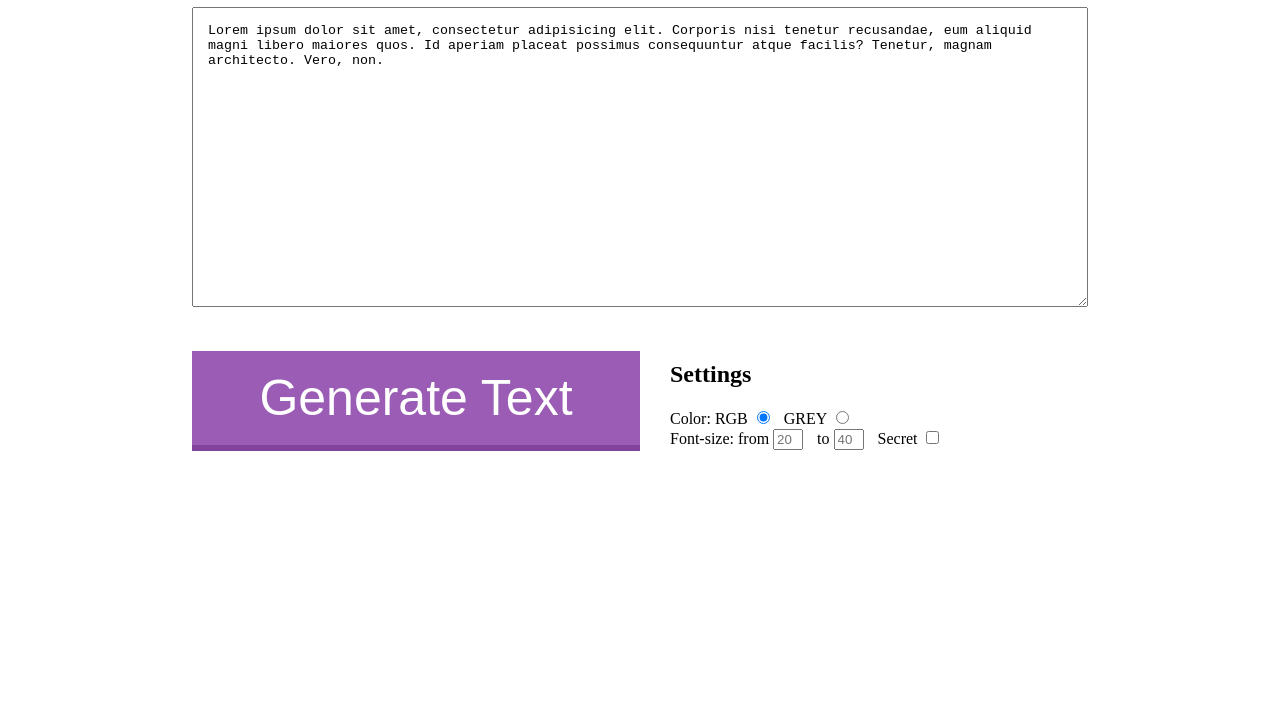
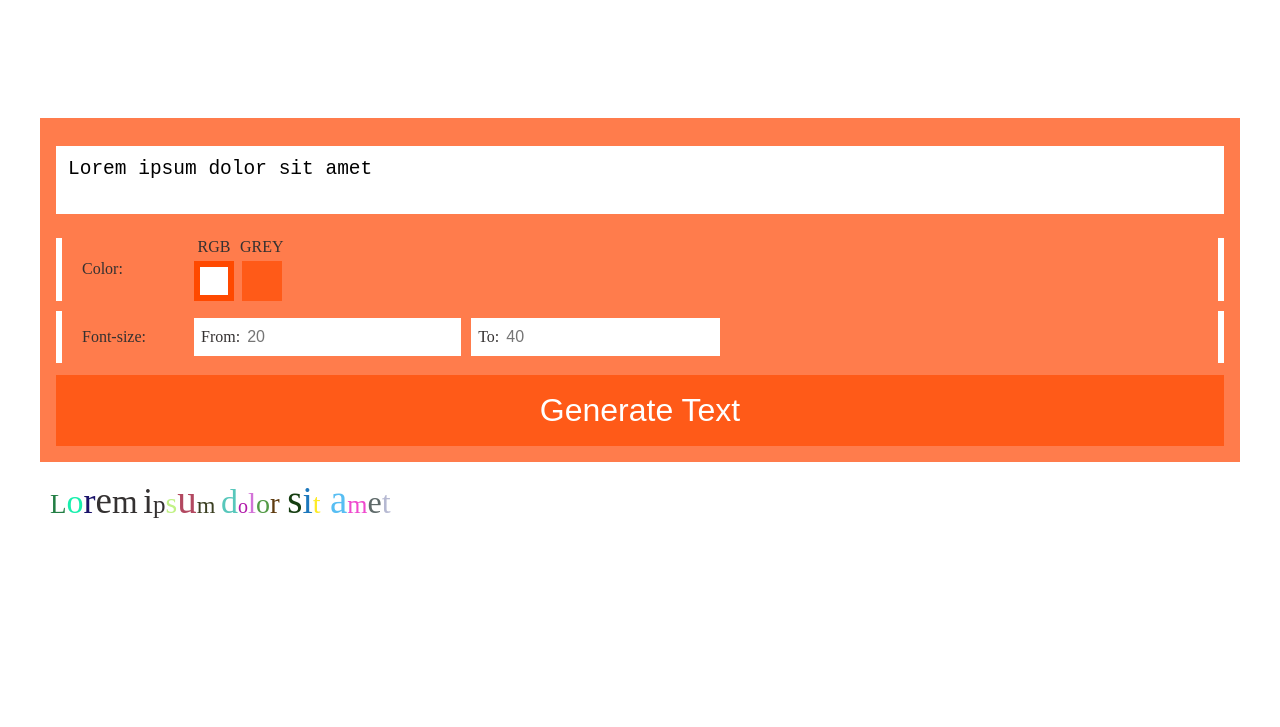
Before and after one commit to dummefil/Maniac-font, a plain HTML site: page index.html in a window 1280 px wide. Shown: the part 73-800 px from the top of the page. Drawn offline with Linux system fonts and the light colour scheme; a web font is replaced by a local one.

Commit message:
big update

```diff
--- a/index.html
+++ b/index.html
@@ -1,33 +1,49 @@
 <!DOCTYPE html>
 <html lang="en">
 <head>
-    <meta charset="UTF-8">
-    <title>Maniac font</title>
-    <link rel="stylesheet" href="style.css" type="text/css">
+  <meta charset="UTF-8">
+  <meta name="viewport"
+        content="width=device-width, user-scalable=no, initial-scale=1.0, maximum-scale=1.0, minimum-scale=1.0">
+  <meta http-equiv="X-UA-Compatible" content="ie=edge">
+  <title>Maniac font</title>
+  <link rel="stylesheet" href="style.css" type="text/css">
 </head>
 <body>
-<h1>Maniac font</h1>
-<textarea id="text">Lorem ipsum dolor sit amet, consectetur adipisicing elit. Corporis nisi tenetur recusandae, eum aliquid magni libero maiores quos. Id aperiam placeat possimus consequuntur atque facilis? Tenetur, magnam architecto. Vero, non.</textarea>
-<div id="input-block">
-    <button id="generate">Generate Text</button>
-    <div id="settings">
-        <h2>Settings</h2>
-        <span>Color:</span>
-        <label for="RGB">RGB</label>
-        <input type="radio" name="color" id="RGB" value="RGB" checked>
-        <label for="GREY">GREY</label>
-        <input type="radio" name="color" id="GREY" value="GREY">
-        <br>
-        <span>Font-size:</span>
-        <label for="fontSizeMin">from</label>
-        <input type="text" id="fontSizeMin" placeholder="20">
-        <label for="fontSizeMax">to</label>
-        <input type="text" id="fontSizeMax" placeholder="40">
-        <label for="roar">Secret</label>
-        <input type="checkbox" id="roar">
+<div class="container">
+  <textarea class="text-area" id="text">Lorem ipsum dolor sit amet</textarea>
+  <div id="settings" class="settings-block">
+    <div class="input-group custom-radio-group">
+      <span class="input-group-label">Color:</span>
+      <div class="input-wrapper-column">
+        <label for="RGB" class="input-label">RGB</label>
+        <div class="custom-radio custom-radio-active"
+             id="RGB"
+             value="RGB"
+             name="color"
+             checked></div>
+      </div>
+      <div class="input-wrapper-column">
+        <label for="RGB" class="input-label">GREY</label>
+        <div class="custom-radio" id="GREY" value="GREY" name="color"></div>
+      </div>
     </div>
+    <div class="input-group">
+      <span class="input-group-label">Font-size:</span>
+      <div class="input-wrappers">
+        <div class="input-wrapper">
+          <label class="input-label" for="fontSizeMin">From:</label>
+          <input class="font-input" type="number" id="fontSizeMin" placeholder="20">
+        </div>
+        <div class="input-wrapper">
+          <label class="input-label" for="fontSizeMax">To:</label>
+          <input class="font-input" type="number" id="fontSizeMax" placeholder="40">
+        </div>
+      </div>
+    </div>
+  </div>
+  <button id="generate-button" class="generate-button">Generate Text</button>
 </div>
 <div id="content"></div>
 </body>
-<script src="javascript.js"></script>
+<script src="script.js"></script>
 </html>
--- /dev/null
+++ b/script.js
@@ -0,0 +1,109 @@
+document.addEventListener('DOMContentLoaded', () => {
+
+  const text = getNodes('#text')[0];
+  const generate = getNodes('#generate-button')[0];
+  const content = getNodes('#content')[0];
+  const colors = { 'red': '', 'green': '', 'blue': '' };
+
+  function getNodes(tag) {
+    return document.querySelectorAll(tag);
+  }
+  customRadioBtn();
+  generateText();
+  generate.onclick = generateText;
+  window.addEventListener('keydown', (event) => {
+    if (event.key === 'Enter') {
+      generateText();
+    }
+  })
+
+  function generateText() {
+    clear();
+
+    const radioInput = getNodes("[checked]");
+    const fontSizeMinNode = getNodes("#fontSizeMin")[0];
+    const fontSizeMaxNode = getNodes("#fontSizeMax")[0];
+    const fontSizeMin = parseInt(fontSizeMinNode.value || fontSizeMinNode.placeholder);
+    const fontSizeMax = parseInt(fontSizeMaxNode.value || fontSizeMaxNode.placeholder);
+
+    const radioColor = radioInput[0].getAttribute('value');
+    init(fontSizeMin, fontSizeMax, radioColor);
+  }
+
+  function init(fMin, fMax, color) {
+    forEachInTextarea((unit) => {
+      const textNode = document.createTextNode(unit);
+      const pNode = document.createElement('span');
+
+      pNode.style.fontSize = randomSize(fMin, fMax);
+      pNode.style.color = randomColor(color);
+
+      pNode.appendChild(textNode);
+
+      content.appendChild(pNode);
+    })
+  }
+
+  function randomColor(pair) {
+    if (pair === "RGB") {
+      colors.red = random();
+      colors.green = random();
+      colors.blue = random();
+    } else {
+      colors.red = colors.green = colors.blue = random();
+    }
+    return `#${colors.red}${colors.green}${colors.blue}`;
+  }
+
+  function randomSize(min = 20, max = 40) {
+    let r = Math.floor(Math.random() * (max - min) + min);
+    return `${r}px`;
+  }
+
+  function forEachInTextarea(cb) {
+    let txt = text.value;
+    for (let i = 0; i < txt.length; i++) {
+      const unit = txt[i];
+      cb(unit, i, txt)
+    }
+  }
+
+  function random() {
+    const r = Math.floor(Math.random() * 256);
+    return r.toString(16);
+  }
+
+  function clear() {
+    const content = document.querySelector('#content');
+    content.textContent = '';
+  }
+
+  function customRadioBtn() {
+    const groups = getNodes('.custom-radio-group');
+
+    groups.forEach(group => {
+      const inputs = group.querySelectorAll('.custom-radio')
+      inputs.forEach((radio) => {
+        const handler = eventHandler(inputs)
+        radio.addEventListener('click', handler);
+      })
+    });
+
+    function eventHandler(inputs) {
+      return function handler(event) {
+        const className = 'custom-radio-active';
+        inputs.forEach(input => {
+          input.classList.remove(className);
+          input.removeAttribute('checked');
+        });
+        const { classList } = event.target;
+        const checked = classList.contains(className);
+        if (!checked) {
+          classList.add(className);
+          event.target.setAttribute('checked', 'checked');
+        }
+        console.log('Clicked', checked, event.target);
+      }
+    }
+  }
+})
--- a/style.css
+++ b/style.css
@@ -1,82 +1,202 @@
 @import url('https://fonts.googleapis.com/css?family=Barrio');
 
-* {
-    box-sizing: border-box;
-    outline:none
-}
-*:focus {
-    outline:none
+:root {
+  --main-color: #ff5a18;
+  --main-color-light: #ff7c4c;
+  --main-color-dark: #ff4900;
 }
 
-#content{
-	font-family: 'Barrio';
-    word-wrap: break-word;
+* {
+  box-sizing: border-box;
+  outline: none
 }
 
-span{
-	margin-top: 40px;
+*:focus {
+  outline: none
 }
 
-body{
-	margin: 0 auto;
-	width: 70%;
+.container {
+  display: flex;
+  padding: 15px;
+  border: var(--main-color-light) 1px solid;
+  background: var(--main-color-light);
+  justify-content: center;
+  flex-direction: column;
+  flex-wrap: wrap;
+  align-items: center;
+  width: 100%;
 }
 
-h1 {
-	text-align: left;
+.settings-block {
+  margin: 12px 0;
+  width: 100%;
+  display: flex;
+  justify-content: space-between;
+  flex-direction: column;
+  /*flex-wrap: wrap;*/
 }
 
-textarea{
- 	position: relative;
-	width: 100%;
+.settings-block > .input-group + .input-group {
+  margin-top: 10px
 }
 
-p{
-	display: inline;
-}
-button{
-	float: left;
-	font-size: 50px;
-	width: 50%;
-	height: 100px;
-	margin-bottom: 40px;
-	margin-top: 40px;
+#content {
+  width: 100%;
+  max-width: 1200px;
+  padding: 15px 10px;
+  word-wrap: break-word;
+  font-family: 'Barrio';
 }
 
-#text {
-    min-height: 300px;
-    min-width: 100%;
-    max-width: 100%;
-    padding: 15px;
+body {
+  color: #343131;
+  height: 100vh;
+  margin: 0 auto;
+  max-width: 1200px;
+  display: flex;
+  justify-content: center;
+  align-items: center;
+  flex-direction: column;
 }
 
-#input-block{
-	float: left;
-	width: 100%;
-}
-#settings{
-	position: relative;
-	top: 30px;
-	left: 30px;
-	float: left;
-}
-input[type="text"]{
-	width: 30px;
+.text-area {
+  resize: none;
+  width: 100%;
+  margin: 12px 0;
+  border: none;
+  padding: 12px;
+  font-size: 1.5em;
 }
 
-label + input {
-    margin-right: 10px;
+.input-group-label {
+  font-size: 1em;
+  margin-right: 12px;
 }
 
-#generate {
-    color: white;
-    border: none;
-    background: #9a5cb4;
-    border-bottom: solid 6px #81439B;
-    transition: all 100ms linear;
+.input-label {
+  font-size: 1em;
+  margin-right: 12px;
 }
 
-#generate:active {
-    transition: all;
-    border-bottom: none;
+.input-wrapper-column {
+  display: flex;
+  flex-direction: column;
+  align-items: center;
 }
+
+.input-wrapper-column + .input-wrapper-column {
+  margin-left: 6px;
+}
+
+.input-wrapper-column > .input-label {
+  margin: 0;
+  padding-bottom: 5px;
+}
+
+.input-wrapper {
+  margin: 7px 0;
+  display: flex;
+  align-items: center;
+}
+
+.input-wrapper > .input-label {
+  background: white;
+  padding: 10px 7px;
+  margin: 0;
+  flex: 1 1 25%;
+}
+
+.input-wrapper > .font-input {
+  padding-left: 0;
+}
+
+.generate-button {
+  color: white;
+  border: none;
+  background: var(--main-color);
+  transition: all 100ms linear;
+  font-size: 2em;
+  width: 100%;
+  padding: 17px 0;
+}
+
+.generate-button:hover {
+  cursor: pointer;
+  background: var(--main-color-dark);
+}
+
+.generate-button:focus { outline:0; }
+
+.custom-radio {
+  height: 40px;
+  width: 40px;
+  background: white;
+  border: solid 20px var(--main-color);
+  transition: all 100ms linear;
+}
+
+.custom-radio:hover {
+  border: 3px solid var(--main-color-dark);
+  cursor: pointer;
+}
+
+.custom-radio-active {
+  border: 6px solid var(--main-color-dark);
+}
+
+.custom-radio-active:hover {
+  cursor: default;
+  border: 6px solid var(--main-color-dark);
+}
+
+.input-group {
+  display: flex;
+  align-items: center;
+  border-left: solid 6px white;
+  border-right: solid 6px white;
+  padding: 0 20px;
+  flex-wrap: wrap;
+}
+
+
+.input-group > .input-group-label {
+  flex: 1 1 25%;
+}
+
+.font-input {
+  padding: 10px 7px;
+  font-size: 1em;
+  border: none;
+  flex: 0 1 100%;
+}
+
+.input-wrappers {
+  display: flex;
+  flex-direction: column;
+  flex-basis: 100%;
+}
+
+@media (min-width: 576px) {
+}
+
+@media (min-width: 768px) {
+  .input-wrapper > .input-label {
+    flex: 0 1 100px;
+  }
+  .input-group > .input-group-label {
+    flex: 0 1 100px;
+  }
+  .input-wrappers {
+    flex-direction: row;
+    flex-basis: auto;
+
+  }
+  .input-wrapper + .input-wrapper {
+    margin-left: 10px;
+  }
+
+}
+
+@media (min-width: 992px) {}
+
+@media (min-width: 1200px) {}
```
Also changed, not shown: javascript.js (deleted, +0 -108 lines).
